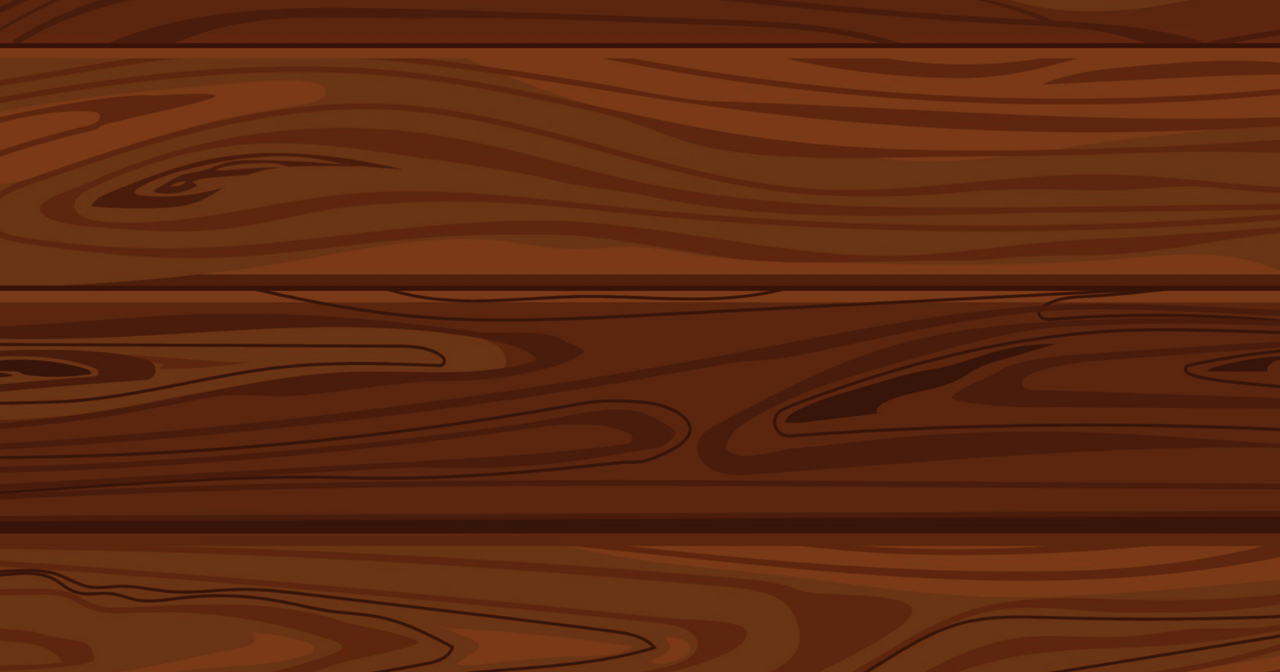
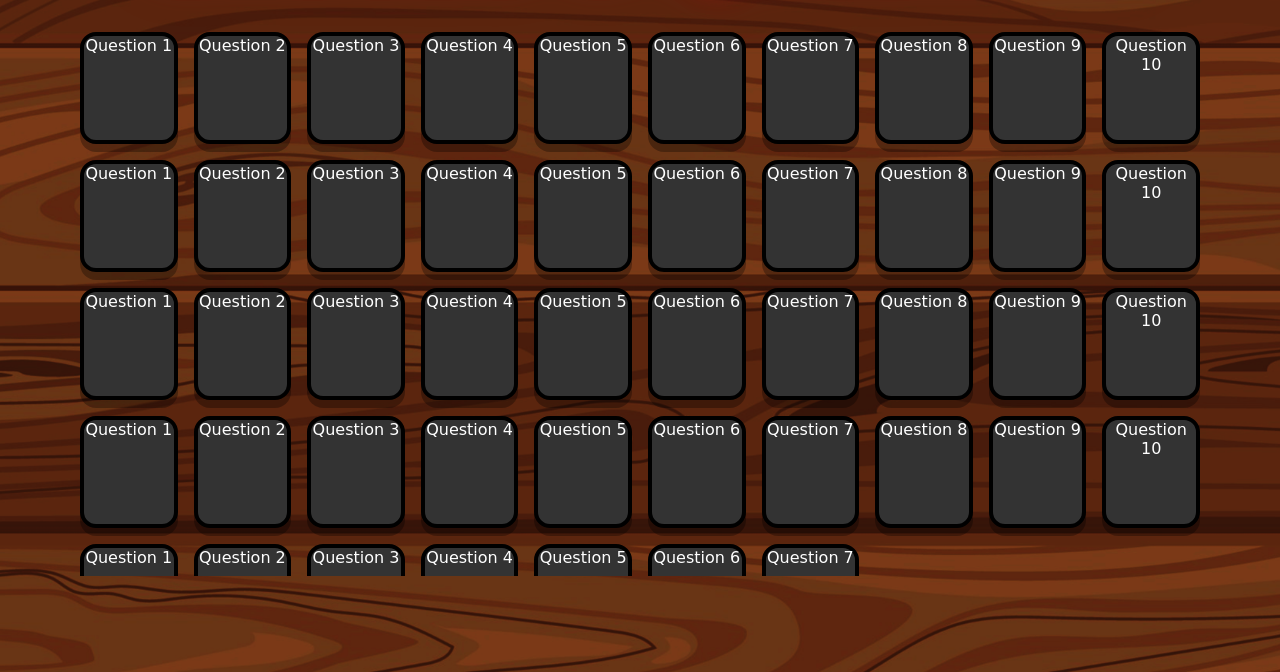
Before and after one commit to KhoaTr197/quizplosion, a website: page questions_menu.html in a window 1280 px wide. Shown: the part 128-800 px from the top of the page. Drawn offline with Linux system fonts and the light colour scheme.

Commit message:
feat: thêm trang danh sách câu hỏi

```diff
--- a/questions_menu.html
+++ b/questions_menu.html
@@ -10,6 +10,62 @@
 
 <body>
   <div id="game-canvas">
+    <h1 class="text--white text--glow text--center text-2xl">Choose a question</h1>
+    <div class="question-container">
+      <div class="question-card">Question 1</div>
+      <div class="question-card">Question 2</div>
+      <div class="question-card">Question 3</div>
+      <div class="question-card">Question 4</div>
+      <div class="question-card">Question 5</div>
+      <div class="question-card">Question 6</div>
+      <div class="question-card">Question 7</div>
+      <div class="question-card">Question 8</div>
+      <div class="question-card">Question 9</div>
+      <div class="question-card">Question 10</div>
+
+      <div class="question-card">Question 1</div>
+      <div class="question-card">Question 2</div>
+      <div class="question-card">Question 3</div>
+      <div class="question-card">Question 4</div>
+      <div class="question-card">Question 5</div>
+      <div class="question-card">Question 6</div>
+      <div class="question-card">Question 7</div>
+      <div class="question-card">Question 8</div>
+      <div class="question-card">Question 9</div>
+      <div class="question-card">Question 10</div>
+
+
+      <div class="question-card">Question 1</div>
+      <div class="question-card">Question 2</div>
+      <div class="question-card">Question 3</div>
+      <div class="question-card">Question 4</div>
+      <div class="question-card">Question 5</div>
+      <div class="question-card">Question 6</div>
+      <div class="question-card">Question 7</div>
+      <div class="question-card">Question 8</div>
+      <div class="question-card">Question 9</div>
+      <div class="question-card">Question 10</div>
+
+
+      <div class="question-card">Question 1</div>
+      <div class="question-card">Question 2</div>
+      <div class="question-card">Question 3</div>
+      <div class="question-card">Question 4</div>
+      <div class="question-card">Question 5</div>
+      <div class="question-card">Question 6</div>
+      <div class="question-card">Question 7</div>
+      <div class="question-card">Question 8</div>
+      <div class="question-card">Question 9</div>
+      <div class="question-card">Question 10</div>
+
+      <div class="question-card">Question 1</div>
+      <div class="question-card">Question 2</div>
+      <div class="question-card">Question 3</div>
+      <div class="question-card">Question 4</div>
+      <div class="question-card">Question 5</div>
+      <div class="question-card">Question 6</div>
+      <div class="question-card">Question 7</div>
+    </div>
     <!-- Top Banner -->
     <!-- <div class="top-banner">
       <div class="banner-container">
--- a/src/main.css
+++ b/src/main.css
@@ -194,3 +194,25 @@ body {
     transform: rotateY(0deg);
   }
 }
+/* QUESTIONS MENU STYLES */
+.question-container {
+  width: 90%;
+  height: 70%;
+  margin: 0px auto;
+  display: grid;
+  grid-template-columns: repeat(10, 1fr);
+  gap: 1rem;
+  margin-top: 2rem;
+  padding: 1rem;
+  overflow: auto;
+}
+.question-card {
+  height: 7rem;
+  align-self: center;
+  background-color: #333;
+  border: #000 0.3rem solid;
+  border-radius: 1rem;
+  color: #fff;
+  text-align: center;
+  box-shadow: 0px 0.5rem rgba(0, 0, 0, 0.3);
+}
```
